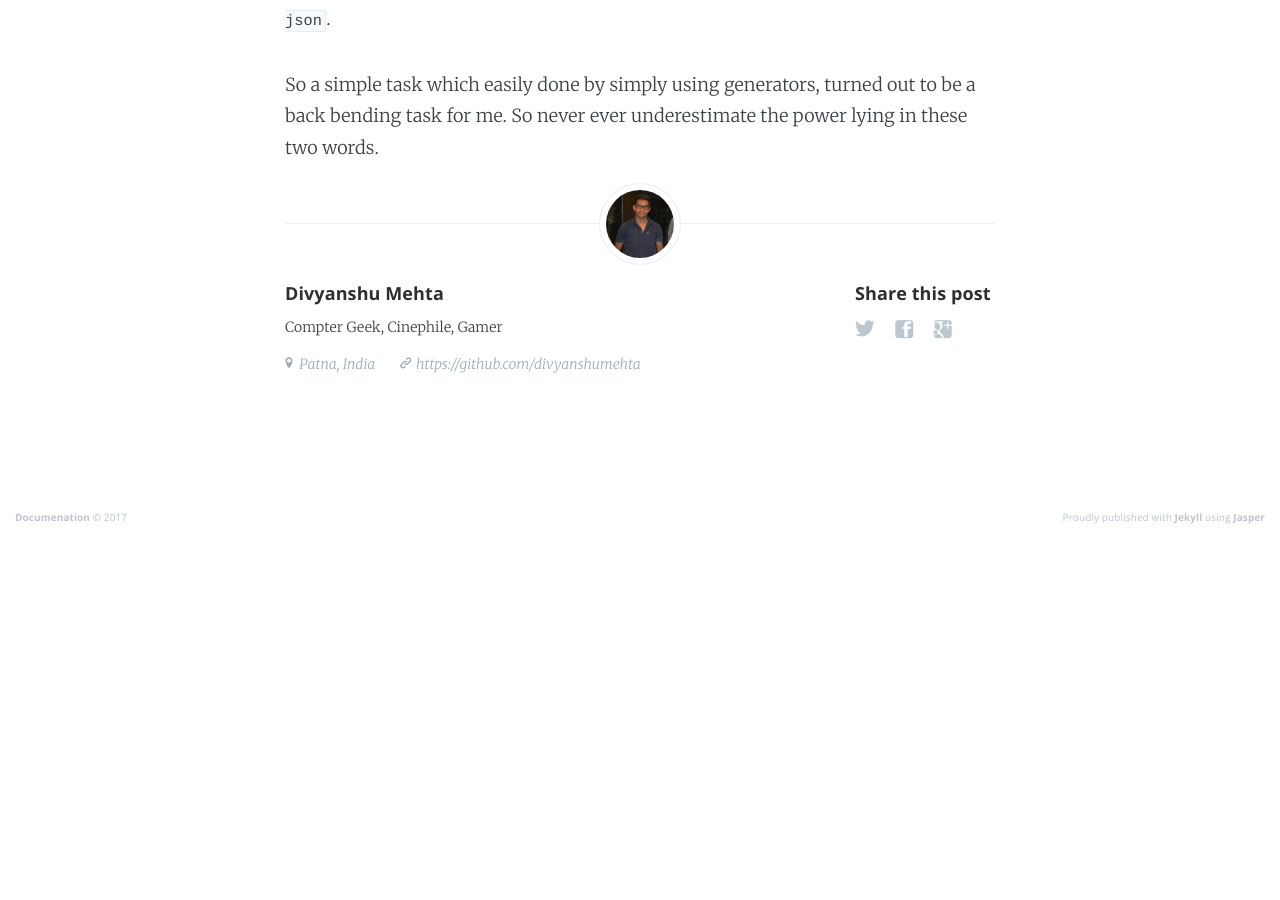
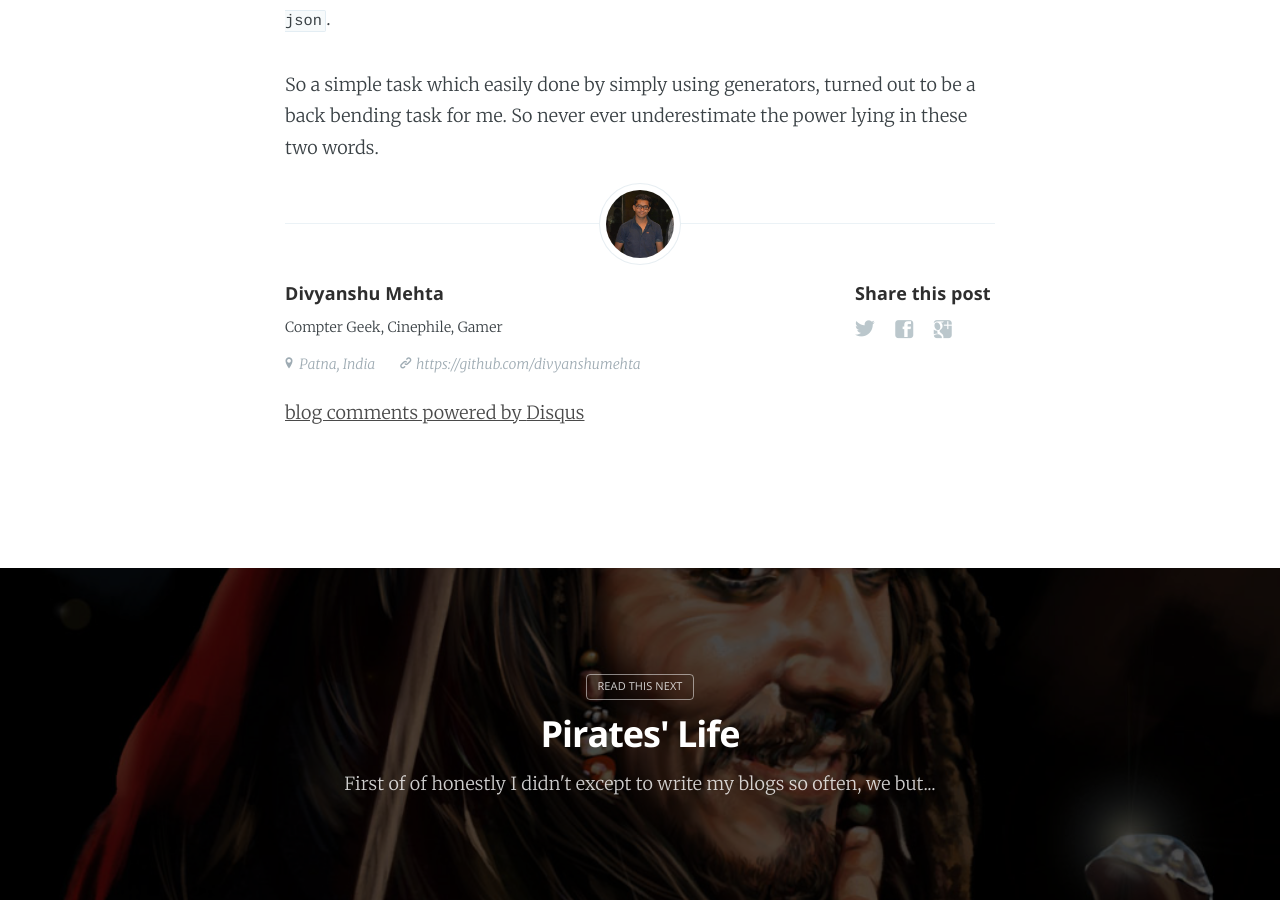
Before and after one commit to divyanshumehta/divyanshumehta.github.io, a Jekyll site: the page built from _posts/2017-05-25-hello-world.md, in a window 1280 px wide and 900 px high, scrolled down 1160 px. Built offline with Jekyll 4.4.1, drawn with Linux system fonts in a browser that asks for light colours; nearby versions of some CDN libraries; comment, search, counter and statistics services are not loaded; before the commit the page ends 1697 px from its top, so only the background shows below that; part of the change alters nothing that is shown.

Commit message:
2nd Post

```diff
--- a/_posts/2017-05-25-hello-world.md
+++ b/_posts/2017-05-25-hello-world.md
@@ -5,6 +5,7 @@ tags: programming
 cover: 'assets/images/hello-world.jpg'
 subclass: post tag-programming
 navigation: True
+disqus: True
 ---
 
 Hello World! these two words lay the stepping stones for any beginner student who aspires to become
--- /dev/null
+++ b/_posts/2017-05-26-pirates-of-carribean-5.md
@@ -0,0 +1,15 @@
+---
+layout: post
+title: Pirates' Life
+tags: movies
+cover: 'assets/images/poc.jpg'
+subclass: post tag-movies
+navigation: True
+disqus: True
+---
+
+First of of honestly I didn't except to write my blogs so often, we but I could not restrain myself from it too, because its the Sparrow.. Ahh sorry **Captain Jack Spparow** . Now that the movie is official released I could wait to watch it. The entire series is a comic action thriller, where the comic is single handedly taken care of by Johnny Deep and a Monkee. I still remember the first time I watched the movie "Curse of The Black Pearl" it was a great movie and since then I became a fan of the series. The sequels that followed ever even better the mysteries revolving around something called as 'Kraken' which is also a true rumor among large masses on Earth, and not to mention the wretched crew of the Flying Dutchman and their captain Davy Jones. The level of art that is potrayed in making a underwater crew with people shaped as sharks and octopus and other deep sea creatures.
+
+The movie series also keep East India Trading Company involved all along as an empire that wants to rule to sea to benefit its business and hence wants to get rid of the pirates. This is another factor that keeps me loving the series, as I love reading and knowing the history and East India Trading Company is related to my history.
+
+All in all the whole series is a great fun to watch, it involves various adventures and acts of bravery, intelligence, comic, thrill and much more. Thank you for such a series made my life awesome. **PIRATES' LIFE**
```
Also changed, not shown: assets/images/poc.jpg (added).
